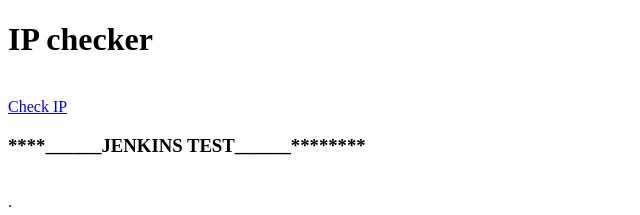
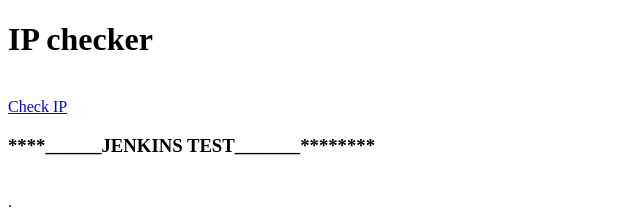
Before and after one commit to 01Yura/Jenkins, a plain HTML site: page index.html in a window 1280 px wide. Shown: the top 215 px of the page, 0-640 px from the left. Drawn offline with Linux system fonts and the light colour scheme.

Commit message:
Update index7.html

```diff
--- a/index.html
+++ b/index.html
@@ -10,7 +10,7 @@
     <h1>IP checker</h1>
     <br />
     <a href="ip.php">Check IP</a>
-    <h3>****______JENKINS TEST______********</h3>
+    <h3>****______JENKINS TEST_______********</h3>
     <br />
     .<br />
     ⠄⢀⣠⡤⠶⣶⠄⠄⡀⠄⠄⠄⠄⠄⠄⠄⠄⠄⠄⠄⠄⢀⠄⠄⣶⠶⢤⣄⡀<br />
```
